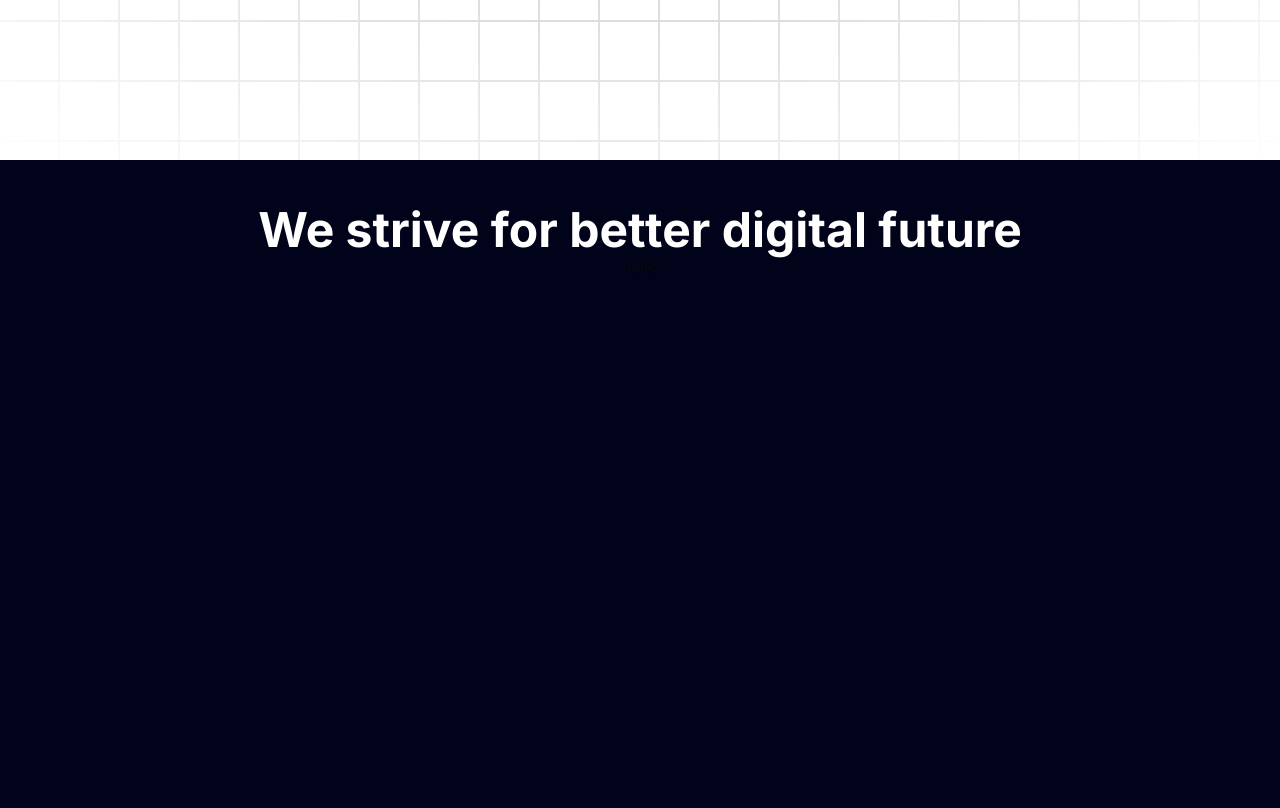
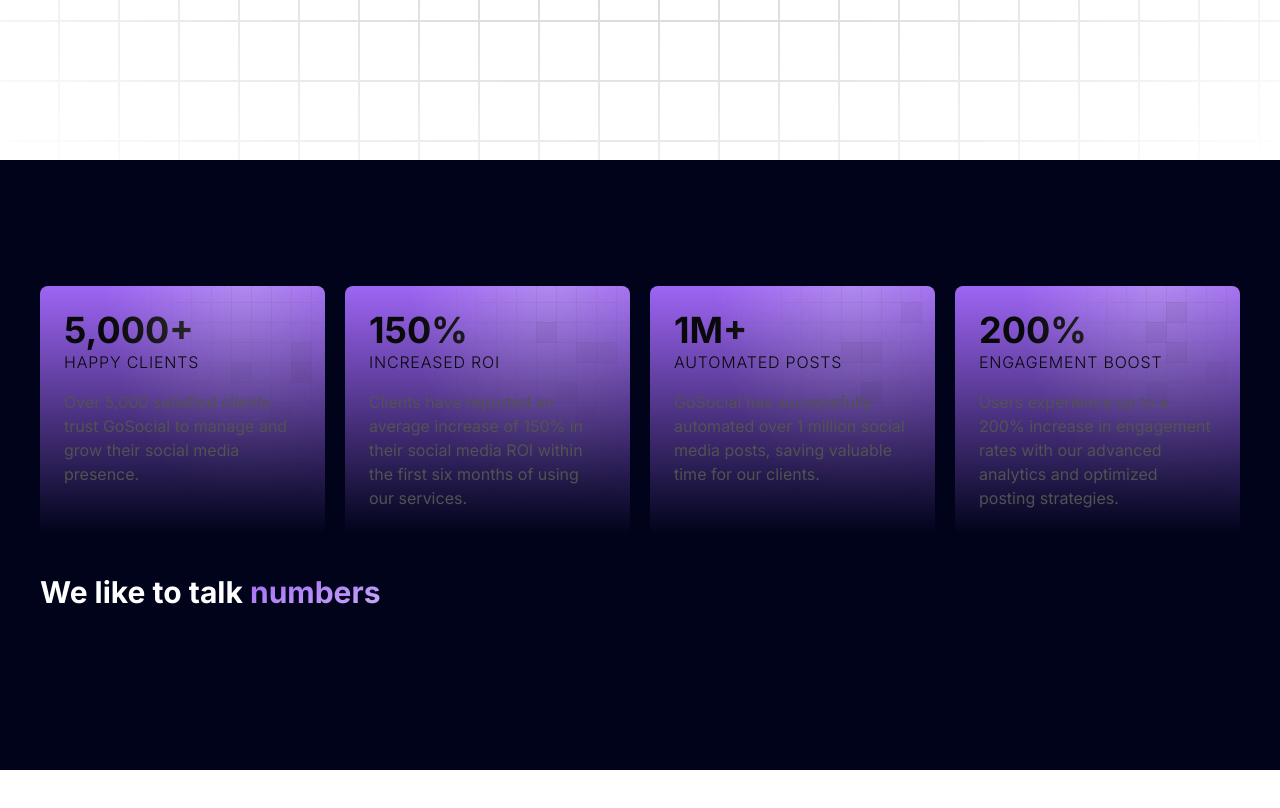
Before and after one commit to borisvicena/gosocial, a Next.js app: page / in a window 1280 px wide. Shown: the part 640-1448 px from the top of the page. After the commit the page ends 1410 px from the top, so only its background shows below. Built offline with nearby package versions, Linux system fonts and the light colour scheme.

Commit message:
Added metrics section

```diff
--- a/app/page.tsx
+++ b/app/page.tsx
@@ -1,5 +1,6 @@
 import About from "@/components/About";
 import Hero from "@/components/Hero";
+import Metrics from "@/components/Metrics";
 import { MainNavbar } from "@/components/ui/NavbarMenu";
 import Image from "next/image";
 
@@ -9,7 +10,7 @@ export default function Home() {
       <div className="max-w-7xl w-full">
         <MainNavbar />
         <Hero />
-        <About />
+        <Metrics />
       </div>
     </main>
   );
--- /dev/null
+++ b/components/Metrics.tsx
@@ -0,0 +1,16 @@
+import React from "react";
+import { FeaturesSection } from "./ui/FeaturesSection";
+
+const Metrics = () => {
+  return (
+    <div className="relative py-20 lg:py-40">
+      <FeaturesSection />
+      <p className="text-white font-bold text-3xl mt-10">
+        We like to talk{" "}
+        <span className="bg-gradient-to-br from-[#9e65f4] to-[#cbacf9] bg-clip-text text-transparent">numbers</span>
+      </p>
+    </div>
+  );
+};
+
+export default Metrics;
--- /dev/null
+++ b/components/ui/FeaturesSection.tsx
@@ -0,0 +1,78 @@
+import React from "react";
+import { useId } from "react";
+import { gridItems } from "@/data";
+
+export function FeaturesSection() {
+  return (
+    <div>
+      <div className="grid grid-cols-1 sm:grid-cols-2 md:grid-cols-2 lg:grid-cols-4 gap-10 md:gap-5 max-w-7xl mx-auto ">
+        {gridItems.map(({ id, title, value, description }) => (
+          <div
+            key={id}
+            className="relative bg-gradient-to-b from-[#9e65f4] dark:to-[#020617] p-6 rounded-lg overflow-hidden"
+          >
+            <Grid size={20} />
+            <p className="text-4xl font-bold">{value}</p>
+            <p className="text-base font-light uppercase tracking-wider dark:text-neutral-200 relative z-20">{title}</p>
+            <p className="text-neutral-600 dark:text-neutral-400 mt-4 text-base font-normal relative z-20">
+              {description}
+            </p>
+          </div>
+        ))}
+      </div>
+    </div>
+  );
+}
+
+export const Grid = ({ pattern, size }: { pattern?: number[][]; size?: number }) => {
+  const p = pattern ?? [
+    [Math.floor(Math.random() * 4) + 7, Math.floor(Math.random() * 6) + 1],
+    [Math.floor(Math.random() * 4) + 7, Math.floor(Math.random() * 6) + 1],
+    [Math.floor(Math.random() * 4) + 7, Math.floor(Math.random() * 6) + 1],
+    [Math.floor(Math.random() * 4) + 7, Math.floor(Math.random() * 6) + 1],
+    [Math.floor(Math.random() * 4) + 7, Math.floor(Math.random() * 6) + 1],
+  ];
+  return (
+    <div className="pointer-events-none absolute left-1/2 top-0  -ml-20 -mt-2 h-full w-full [mask-image:linear-gradient(white,transparent)]">
+      <div className="absolute inset-0 bg-gradient-to-r  [mask-image:radial-gradient(farthest-side_at_top,white,transparent)] dark:from-zinc-900/30 from-zinc-100/30 to-zinc-300/30 dark:to-zinc-900/30 opacity-100">
+        <GridPattern
+          width={size ?? 20}
+          height={size ?? 20}
+          x="-12"
+          y="4"
+          squares={p}
+          className="absolute inset-0 h-full w-full  mix-blend-overlay dark:fill-white/10 dark:stroke-white/10 stroke-black/10 fill-black/10"
+        />
+      </div>
+    </div>
+  );
+};
+
+export function GridPattern({ width, height, x, y, squares, ...props }: any) {
+  const patternId = useId();
+
+  return (
+    <svg aria-hidden="true" {...props}>
+      <defs>
+        <pattern id={patternId} width={width} height={height} patternUnits="userSpaceOnUse" x={x} y={y}>
+          <path d={`M.5 ${height}V.5H${width}`} fill="none" />
+        </pattern>
+      </defs>
+      <rect width="100%" height="100%" strokeWidth={0} fill={`url(#${patternId})`} />
+      {squares && (
+        <svg x={x} y={y} className="overflow-visible">
+          {squares.map(([x, y]: any, index: number) => (
+            <rect
+              strokeWidth="0"
+              key={`${x}-${y}-${index}`}
+              width={width + 1}
+              height={height + 1}
+              x={x * width}
+              y={y * height}
+            />
+          ))}
+        </svg>
+      )}
+    </svg>
+  );
+}
--- /dev/null
+++ b/data/index.ts
@@ -0,0 +1,29 @@
+export const gridItems = [
+  {
+    id: 0,
+    title: "Happy Clients",
+    value: "5,000+",
+    description: "Over 5,000 satisfied clients trust GoSocial to manage and grow their social media presence.",
+  },
+  {
+    id: 1,
+    title: "Increased ROI",
+    value: "150%",
+    description:
+      "Clients have reported an average increase of 150% in their social media ROI within the first six months of using our services.",
+  },
+  {
+    id: 2,
+    title: "Automated Posts",
+    value: "1M+",
+    description:
+      "GoSocial has successfully automated over 1 million social media posts, saving valuable time for our clients.",
+  },
+  {
+    id: 3,
+    title: "Engagement Boost",
+    value: "200%",
+    description:
+      "Users experience up to a 200% increase in engagement rates with our advanced analytics and optimized posting strategies.",
+  },
+];
```
